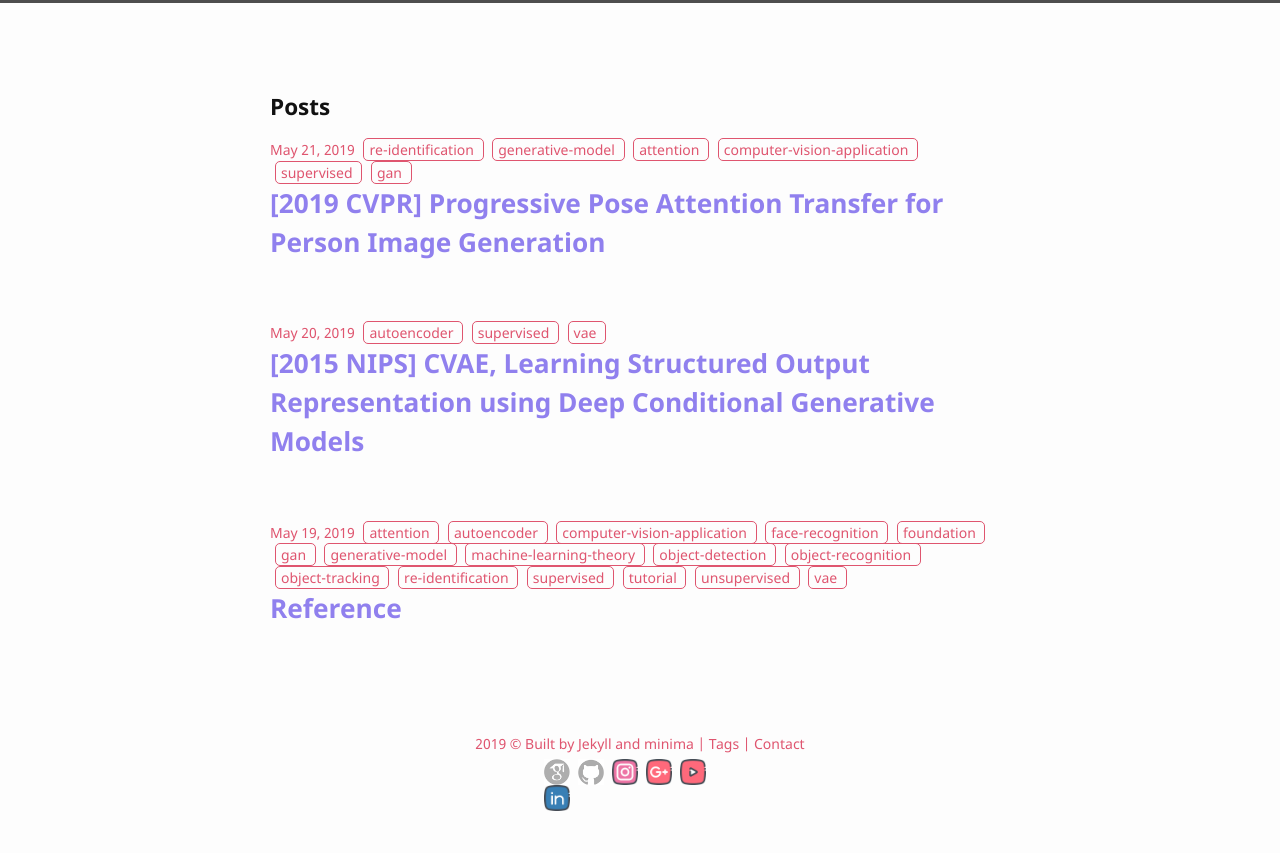
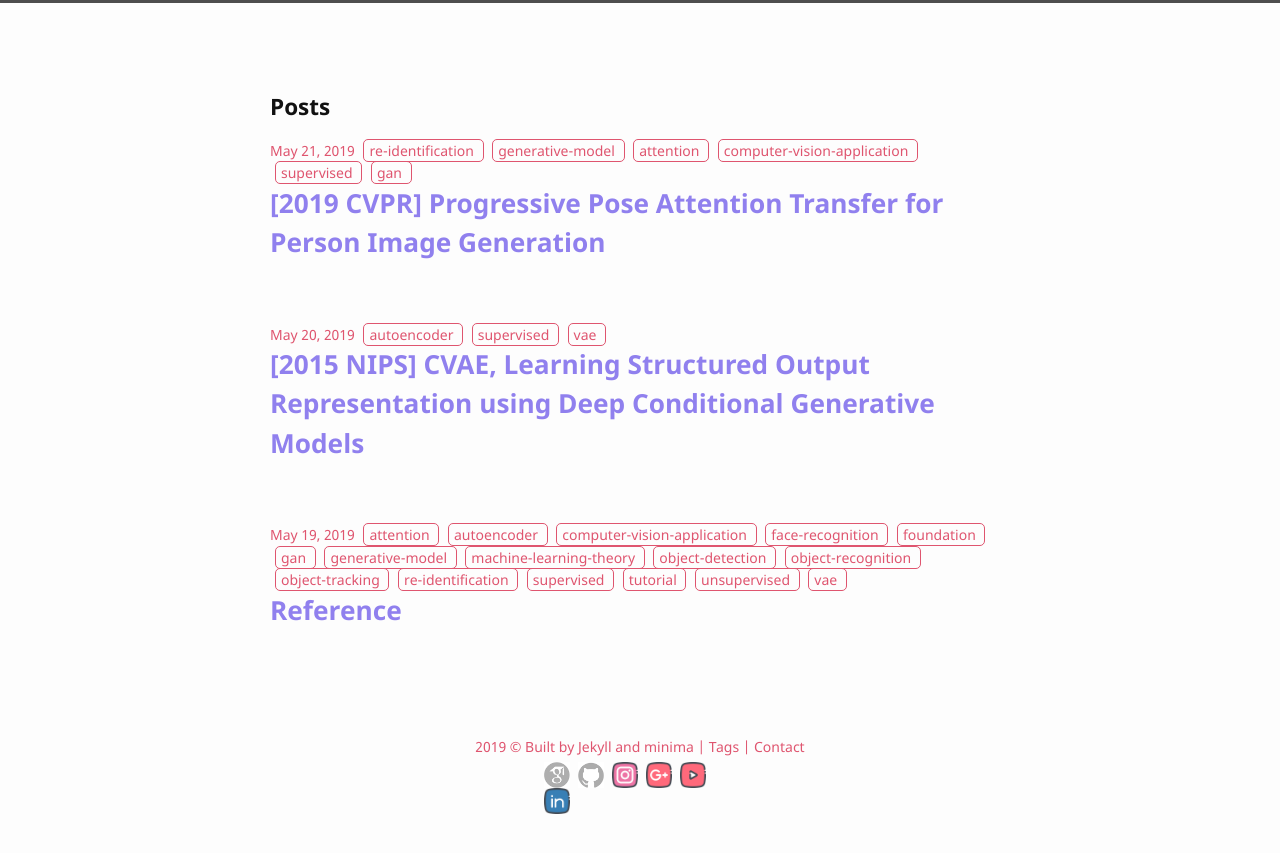
Before and after one commit to bismex/bismex.github.io, a Jekyll site: the page built from index.html, in a window 1280 px wide. Shown: the top 853 px of the page. Built offline with Jekyll 4.4.1, drawn with Linux system fonts in a browser that asks for light colours.

Commit message:
Update main.scss

```diff
--- a/_sass/main.scss
+++ b/_sass/main.scss
@@ -8,7 +8,7 @@ $base-font-family: "Noto Sans", "Helvetica Neue", Helvetica, Arial, sans-serif !
 $base-font-size:   15px !default;
 $base-font-weight: 400 !default;
 $small-font-size:  14px !default;
-$base-line-height: 1.48 !default;
+$base-line-height: 1.50 !default;
 
 $spacing-unit:     30px !default;
 
```
